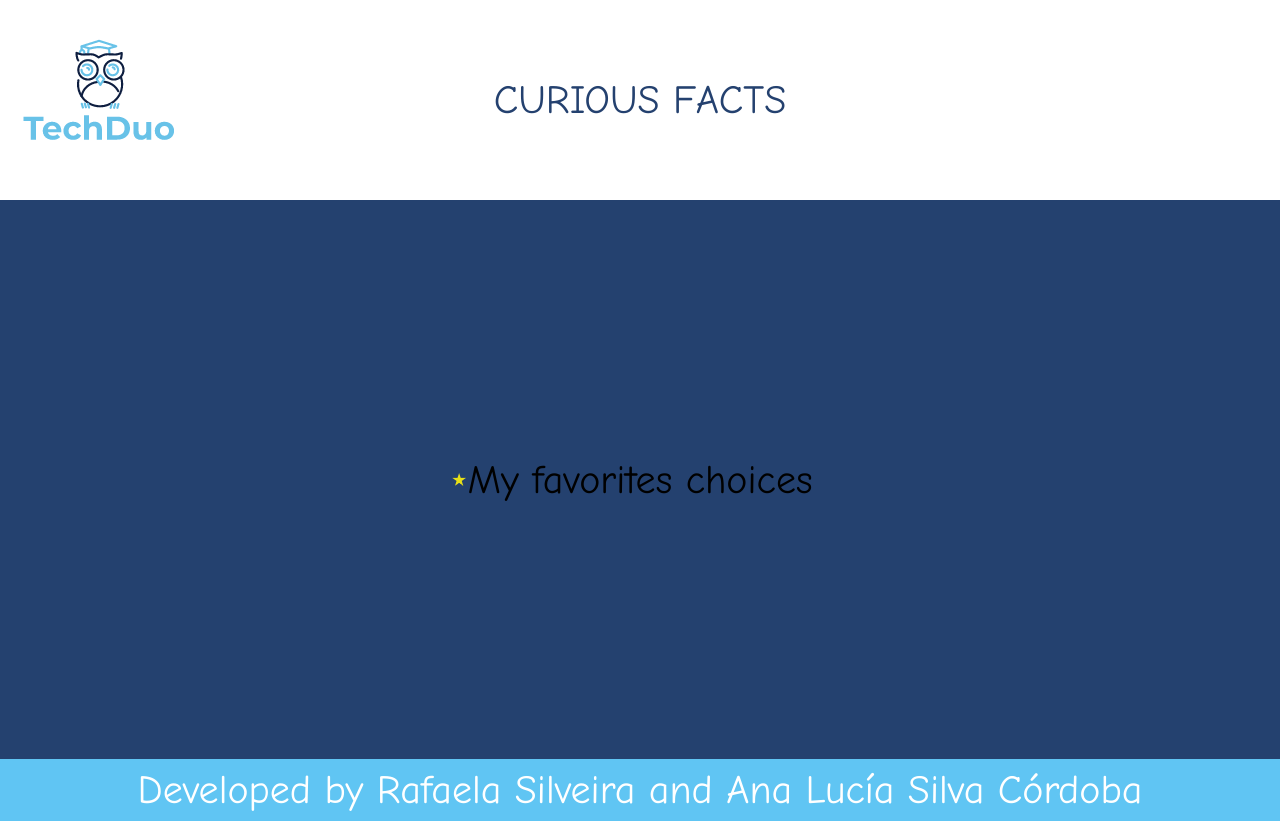
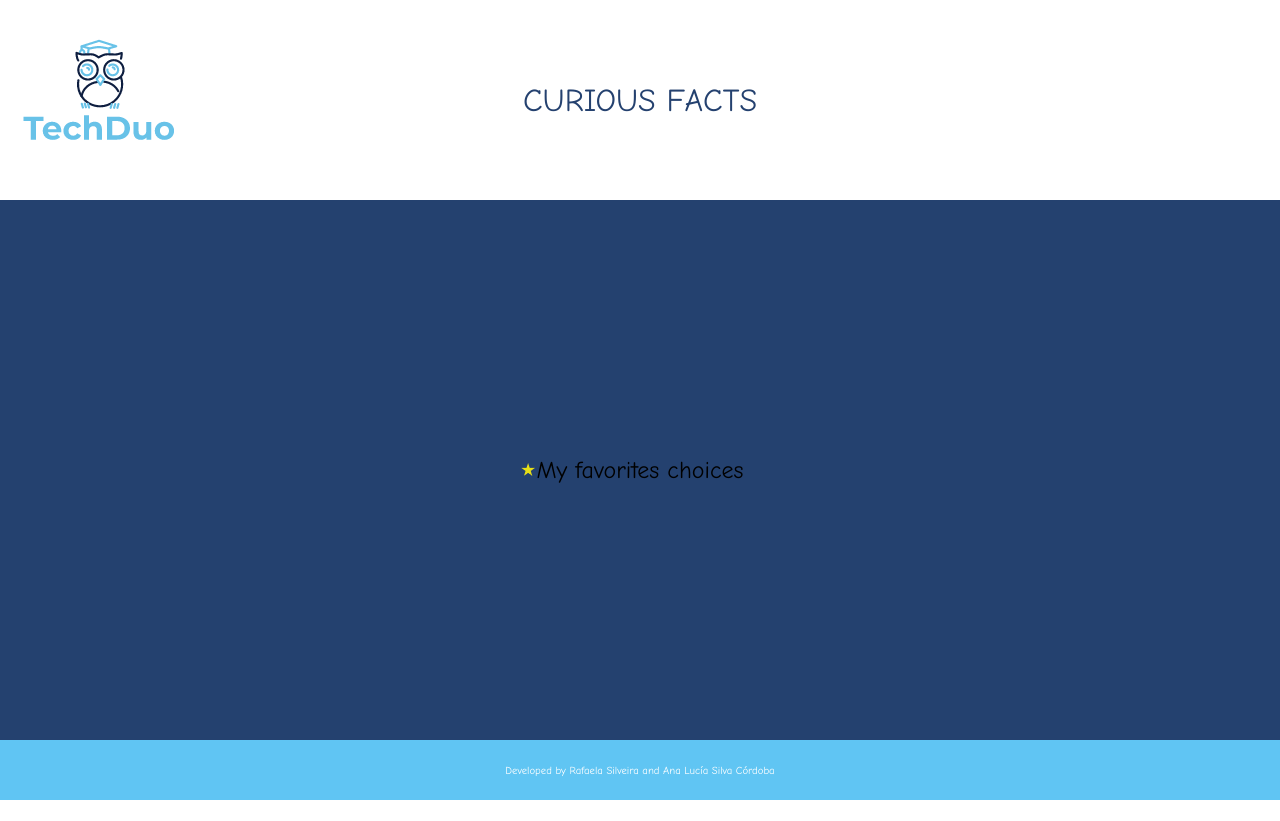
Before and after one commit to alusilco/curiousfactsrl, a plain HTML site: page Index/pagsec.html in a window 1280 px wide. After the commit the page ends 800 px from the top, so only its background shows below. Drawn offline with Linux system fonts and the light colour scheme.

Commit message:
Ajustes css

```diff
--- a/Css/pagsec.css
+++ b/Css/pagsec.css
@@ -13,7 +13,7 @@
     margin: 0;
     font-family: "Comic Sans MS";
     font-weight: normal;
-    font-size: 40px;
+
 }
 
 header {
@@ -27,12 +27,13 @@ header {
 }
 h1 {
     position: absolute;
+    font-weight: normal;
+}
 
-    }
 main {
     background-color: var(--main-bg-color);
     width:v auto;
-    height: 69.9vh;
+    height: 67.5vh;
     display: flex;
     flex-direction: column;
     justify-content: space-around;
@@ -68,6 +69,7 @@ h6 {
     justify-content: center;
     height: 100%;
     align-items: center;
+
 }
 footer {
     color: var(--color-font-footer);
@@ -75,4 +77,6 @@ footer {
     height: auto;
     width: auto;
     padding: 1vh;
+    height: 5.5vh;
+    width: auto;
 }
--- a/Css/style.css
+++ b/Css/style.css
@@ -93,6 +93,14 @@ main {
 
 }
 
+h2{
+    padding: 1vh;
+}
+
+#data {
+    color: var(--color-font-header);
+}
+
 img{
     position: absolute;
     left: 0;
@@ -113,4 +121,6 @@ footer {
     height: auto;
     width: auto;
     padding: 1vh;
+    height: 5.5vh;
+    width: auto;
 }
--- a/Index/pagsec.html
+++ b/Index/pagsec.html
@@ -6,6 +6,7 @@
     <meta name="viewport" content="width=device-width, initial-scale=1.0">
     <title></title>
     <link rel="stylesheet" href="/Css/pagsec.css">
+    <title>TechDuo</title>
 </head>
 
 <body>
```
